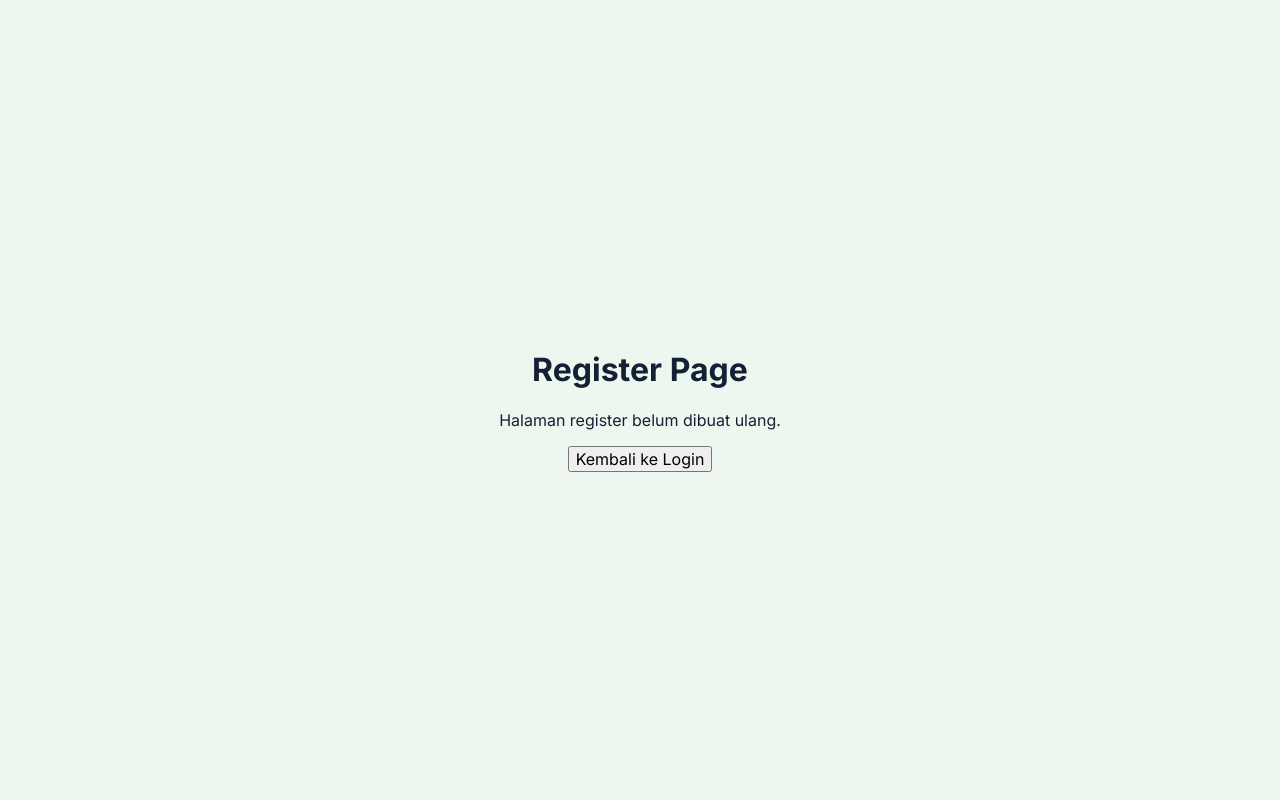
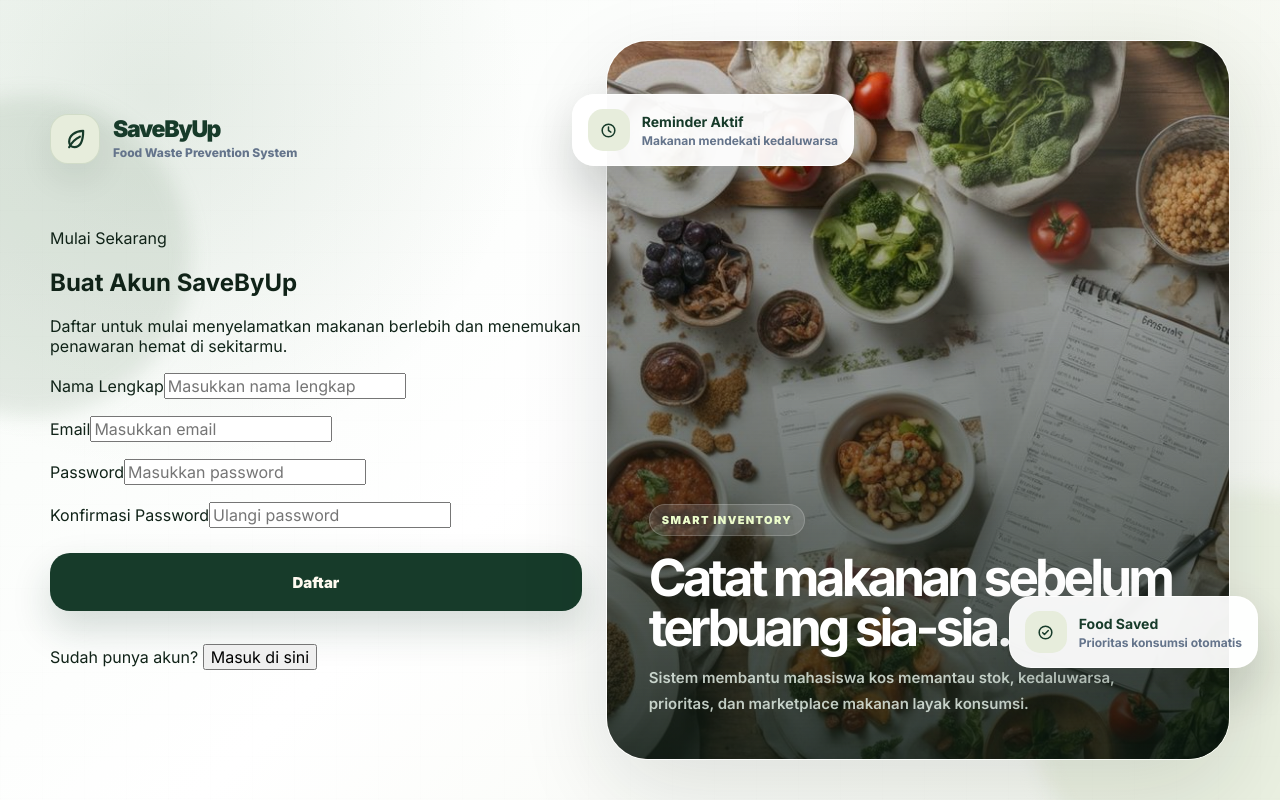
Before and after one commit to nabilaghnaaa/SaveByUp, a React app in the folder frontend/: page /register in a window 1280 px wide. Built offline with nearby package versions, Linux system fonts and the light colour scheme; the HTML template or start-up script is replaced by a standard one.

Commit message:
membuat register

```diff
--- a/frontend/src/pages/Auth/Register.jsx
+++ b/frontend/src/pages/Auth/Register.jsx
@@ -1,18 +1,167 @@
-import { useNavigate } from 'react-router-dom';
+import { useState } from 'react';
+import { registerUser } from '../../services/authService';
+
+import LoginBrand from './components/LoginBrand';
+import LoginVisual from './components/LoginVisual';
+
+import './styles/login.css';
 
 function Register() {
-  const navigate = useNavigate();
+  const [form, setForm] = useState({
+    name: '',
+    email: '',
+    password: '',
+    confirmPassword: '',
+  });
+
+  const [message, setMessage] = useState('');
+  const [messageType, setMessageType] = useState('error');
+  const [loading, setLoading] = useState(false);
+
+  const handleChange = (event) => {
+    setForm({
+      ...form,
+      [event.target.name]: event.target.value,
+    });
+  };
+
+  const handleGoLogin = () => {
+    window.location.href = '/login';
+  };
+
+  const handleSubmit = async (event) => {
+    event.preventDefault();
+
+    setMessage('');
+
+    if (!form.name || !form.email || !form.password || !form.confirmPassword) {
+      setMessageType('error');
+      setMessage('Nama, email, password, dan konfirmasi password wajib diisi.');
+      return;
+    }
+
+    if (form.password !== form.confirmPassword) {
+      setMessageType('error');
+      setMessage('Password dan konfirmasi password tidak sama.');
+      return;
+    }
+
+    setLoading(true);
+
+    try {
+      const payload = {
+        name: form.name,
+        email: form.email,
+        password: form.password,
+      };
+
+      await registerUser(payload);
+
+      setMessageType('success');
+      setMessage('Register berhasil. Mengalihkan ke login...');
+
+      setTimeout(() => {
+        window.location.replace('/login');
+      }, 700);
+    } catch (error) {
+      console.error('Register error:', error);
+
+      setMessageType('error');
+      setMessage(error.response?.data?.message || 'Register gagal. Coba lagi.');
+    } finally {
+      setLoading(false);
+    }
+  };
 
   return (
-    <main style={{ minHeight: '100vh', display: 'grid', placeItems: 'center' }}>
-      <div style={{ textAlign: 'center' }}>
-        <h1>Register Page</h1>
-        <p>Halaman register belum dibuat ulang.</p>
+    <main className="login-page">
+      <div className="login-orb login-orb-one"></div>
+      <div className="login-orb login-orb-two"></div>
+      <div className="login-noise"></div>
 
-        <button type="button" onClick={() => navigate('/login')}>
-          Kembali ke Login
-        </button>
-      </div>
+      <section className="login-shell">
+        <div className="login-left">
+          <LoginBrand />
+
+          <form className="login-form" onSubmit={handleSubmit}>
+            <div className="login-form-header">
+              <p>Mulai Sekarang</p>
+              <h1>Buat Akun SaveByUp</h1>
+              <span>
+                Daftar untuk mulai menyelamatkan makanan berlebih dan menemukan
+                penawaran hemat di sekitarmu.
+              </span>
+            </div>
+
+            {message && (
+              <div className={`login-message ${messageType}`}>
+                {message}
+              </div>
+            )}
+
+            <div className="login-input-group">
+              <label htmlFor="name">Nama Lengkap</label>
+              <input
+                id="name"
+                type="text"
+                name="name"
+                placeholder="Masukkan nama lengkap"
+                value={form.name}
+                onChange={handleChange}
+              />
+            </div>
+
+            <div className="login-input-group">
+              <label htmlFor="email">Email</label>
+              <input
+                id="email"
+                type="email"
+                name="email"
+                placeholder="Masukkan email"
+                value={form.email}
+                onChange={handleChange}
+              />
+            </div>
+
+            <div className="login-input-group">
+              <label htmlFor="password">Password</label>
+              <input
+                id="password"
+                type="password"
+                name="password"
+                placeholder="Masukkan password"
+                value={form.password}
+                onChange={handleChange}
+              />
+            </div>
+
+            <div className="login-input-group">
+              <label htmlFor="confirmPassword">Konfirmasi Password</label>
+              <input
+                id="confirmPassword"
+                type="password"
+                name="confirmPassword"
+                placeholder="Ulangi password"
+                value={form.confirmPassword}
+                onChange={handleChange}
+              />
+            </div>
+
+            <button className="login-submit-btn" type="submit" disabled={loading}>
+              {loading ? 'Mendaftarkan...' : 'Daftar'}
+            </button>
+
+            <p className="login-switch-text">
+              Sudah punya akun?{' '}
+              <button type="button" onClick={handleGoLogin}>
+                Masuk di sini
+              </button>
+            </p>
+          </form>
+        </div>
+
+        <LoginVisual />
+      </section>
     </main>
   );
 }
--- a/frontend/src/services/authService.js
+++ b/frontend/src/services/authService.js
@@ -2,6 +2,12 @@ import API from './api';
 
 export const loginUser = async (form) => {
   const response = await API.post('/auth/login', form);
+
+  return response.data;
+};
+
+export const registerUser = async (form) => {
+  const response = await API.post('/auth/register', form);
 
   return response.data;
 };
```
